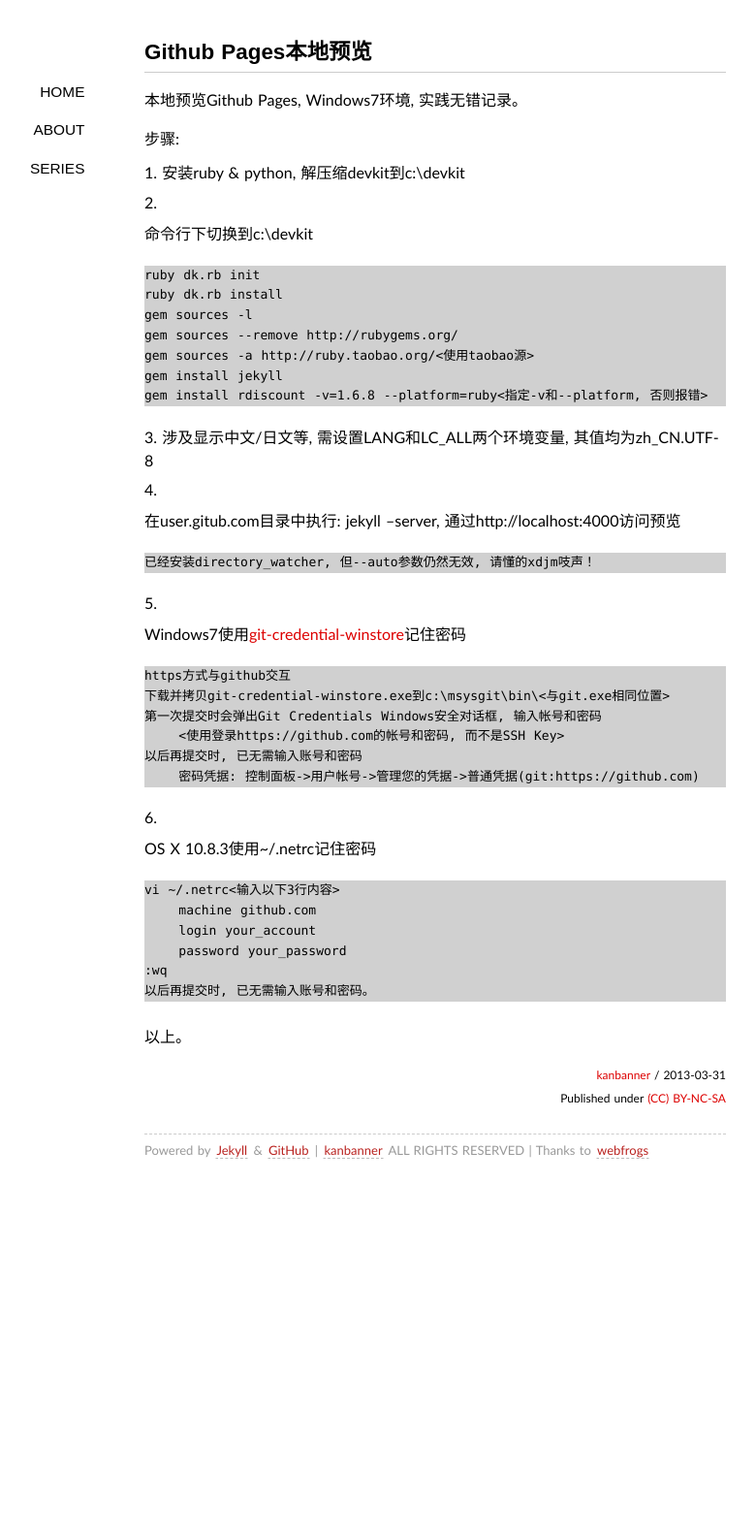
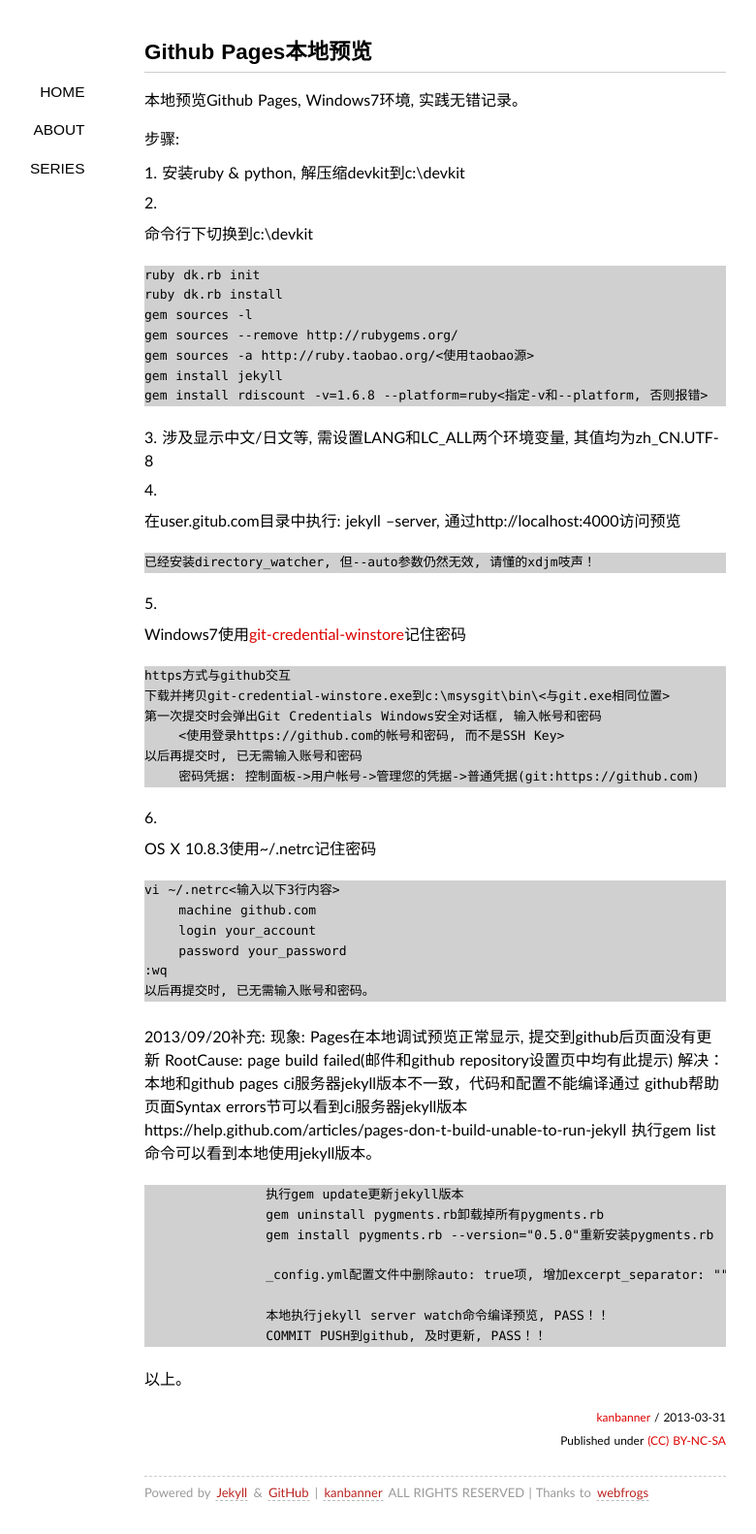
Before and after one commit to zwq00000/kanbanner.github.com, a Jekyll site: the page built from _posts/2013-03-31-preview-github-pages-locally.md, in a window 1280 px wide. Shown: the whole page at 97% size, without its empty margins (191-971 px from the left). Built offline with Jekyll 4.4.1, drawn with Linux system fonts in a browser that asks for light colours; some web fonts are replaced; Markdown is read by kramdown in place of the engine named in the settings; before the commit the page ends 1229 px from its top, so only the background shows below that.

Commit message:
refresh contents.

```diff
--- a/_posts/2013-03-31-preview-github-pages-locally.md
+++ b/_posts/2013-03-31-preview-github-pages-locally.md
@@ -38,5 +38,25 @@
 		:wq
 		以后再提交时, 已无需输入账号和密码。
 
+2013/09/20补充:
+		现象:
+			Pages在本地调试预览正常显示, 提交到github后页面没有更新
+		RootCause:
+			page build failed(邮件和github repository设置页中均有此提示)
+		解决：
+			本地和github pages ci服务器jekyll版本不一致，代码和配置不能编译通过
+			github帮助页面Syntax errors节可以看到ci服务器jekyll版本
+			https://help.github.com/articles/pages-don-t-build-unable-to-run-jekyll
+			执行gem list命令可以看到本地使用jekyll版本。
+
+			执行gem update更新jekyll版本
+			gem uninstall pygments.rb卸载掉所有pygments.rb
+			gem install pygments.rb --version="0.5.0"重新安装pygments.rb
+
+			_config.yml配置文件中删除auto: true项, 增加excerpt_separator: ""项
+
+			本地执行jekyll server watch命令编译预览, PASS！！
+			COMMIT PUSH到github, 及时更新, PASS！！
+
 以上。
 <br>
```
